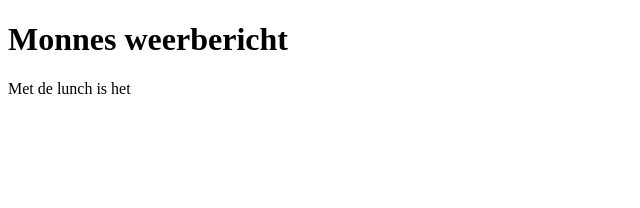
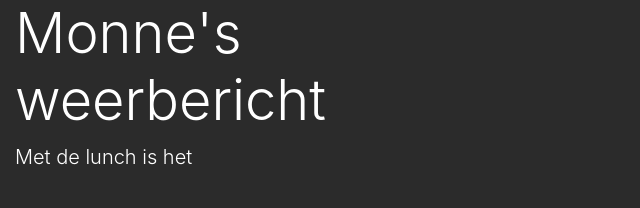
Before and after one commit to UrbanNinja1010/Weather-widget, a plain HTML site: page index.html in a window 1280 px wide. Shown: the whole page, without its empty margins (0-640 px from the left). Drawn offline with nearby package versions, Linux system fonts and the light colour scheme; no server answers.

Commit message:
prettier?

```diff
--- a/index.html
+++ b/index.html
@@ -3,14 +3,35 @@
 <head>
     <meta charset="utf-8">
     <title>Weather widget</title>
+    <link rel="stylesheet" href="https://stackpath.bootstrapcdn.com/bootstrap/4.1.3/css/bootstrap.min.css"
+          integrity="sha384-MCw98/SFnGE8fJT3GXwEOngsV7Zt27NXFoaoApmYm81iuXoPkFOJwJ8ERdknLPMO" crossorigin="anonymous">
+    <style>
+        body {
+            background-color: #2b2b2b;
+            width: 328px;
+            height: 200px;
+        }
+    </style>
 </head>
 <body>
-    <h1>Monnes weerbericht</h1>
-    <p>Met de lunch is het</p>
-    <p id="temp"></p>
-    <p id="rain"></p>
-    <p id="code"></p>
-    <p id="monnes-mening"></p>
+    <div class="container">
+        <h1 class="display-4 text-white">Monne's weerbericht</h1>
+        <p class="lead text-white">Met de lunch is het</p>
+        <div class="row">
+            <div class="col">
+                <p id="temp" class="font-weight-bold text-white"></p>
+            </div>
+            <div class="col">
+                <p id="rain" class="font-weight-bold text-white"></p>
+            </div>
+            <div class="col">
+                <p id="code" class="font-weight-bold text-white"></p>
+            </div>
+            <div class="col">
+                <p id="monnes-mening" class="font-weight-bold text-white"></p>
+            </div>
+        </div>
+    </div>
     <script src="script.js"></script>
 </body>
 </html>
```
